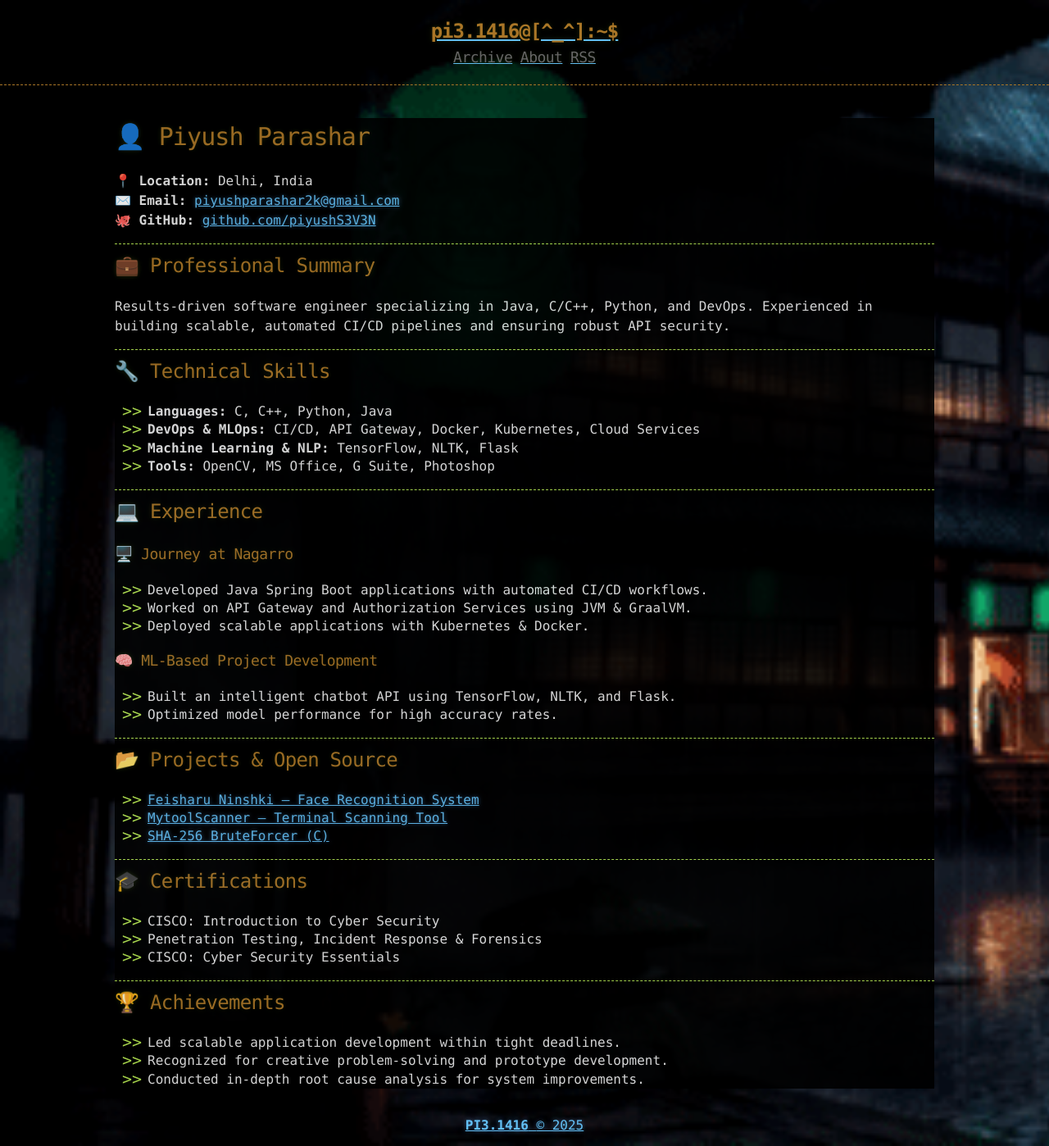
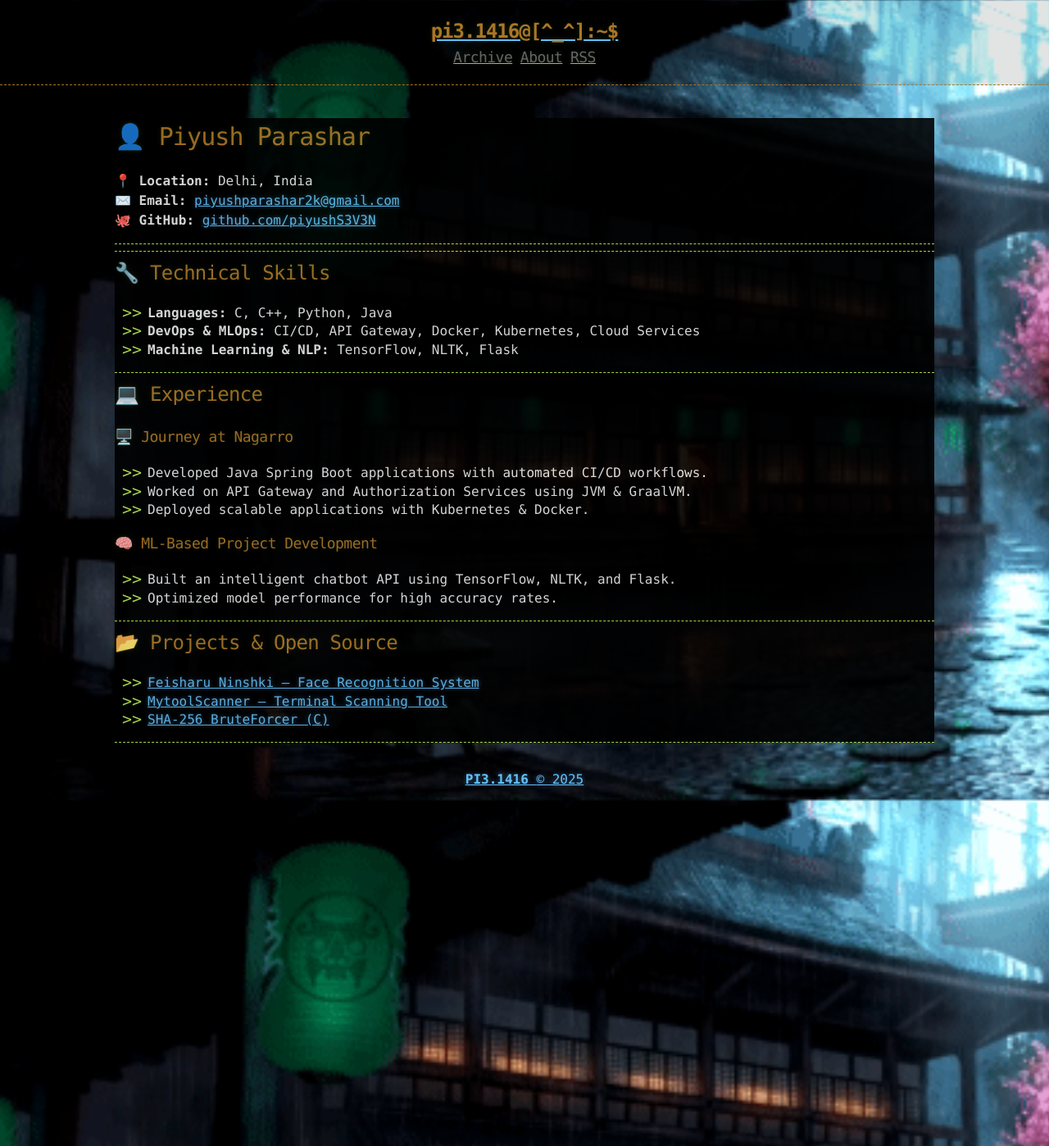
Before and after one commit to piyushS3V3N/piyushS3V3N.github.io, a Jekyll site: the page built from about.md, in a window 1280 px wide. Shown: the whole page at 82% size. Built offline with Jekyll 4.4.1, drawn with Linux system fonts in a browser that asks for light colours.

Commit message:
removing what i don't want to talk about :)

```diff
--- a/about.md
+++ b/about.md
@@ -11,10 +11,6 @@ title: About
 
 ---
 
-## 💼 Professional Summary
-
-Results-driven software engineer specializing in Java, C/C++, Python, and DevOps. Experienced in building scalable, automated CI/CD pipelines and ensuring robust API security.
-
 ---
 
 ## 🔧 Technical Skills
@@ -22,7 +18,6 @@ Results-driven software engineer specializing in Java, C/C++, Python, and DevOps
 - **Languages:** C, C++, Python, Java
 - **DevOps & MLOps:** CI/CD, API Gateway, Docker, Kubernetes, Cloud Services
 - **Machine Learning & NLP:** TensorFlow, NLTK, Flask
-- **Tools:** OpenCV, MS Office, G Suite, Photoshop
 
 ---
 
@@ -48,17 +43,3 @@ Results-driven software engineer specializing in Java, C/C++, Python, and DevOps
 - [SHA-256 BruteForcer (C)](https://github.com/piyushS3V3N/Hashing)
 
 ---
-
-## 🎓 Certifications
-
-- CISCO: Introduction to Cyber Security
-- Penetration Testing, Incident Response & Forensics
-- CISCO: Cyber Security Essentials
-
----
-
-## 🏆 Achievements
-
-- Led scalable application development within tight deadlines.
-- Recognized for creative problem-solving and prototype development.
-- Conducted in-depth root cause analysis for system improvements.
```
